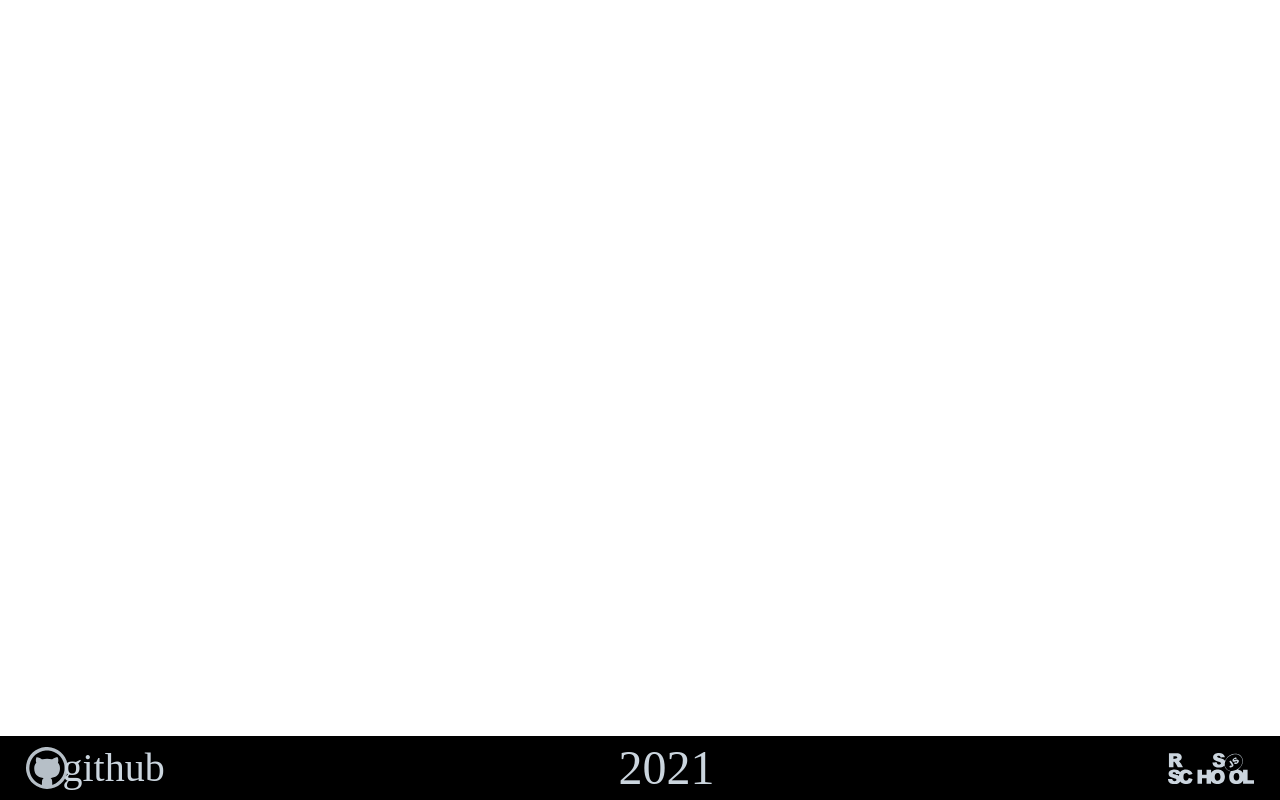
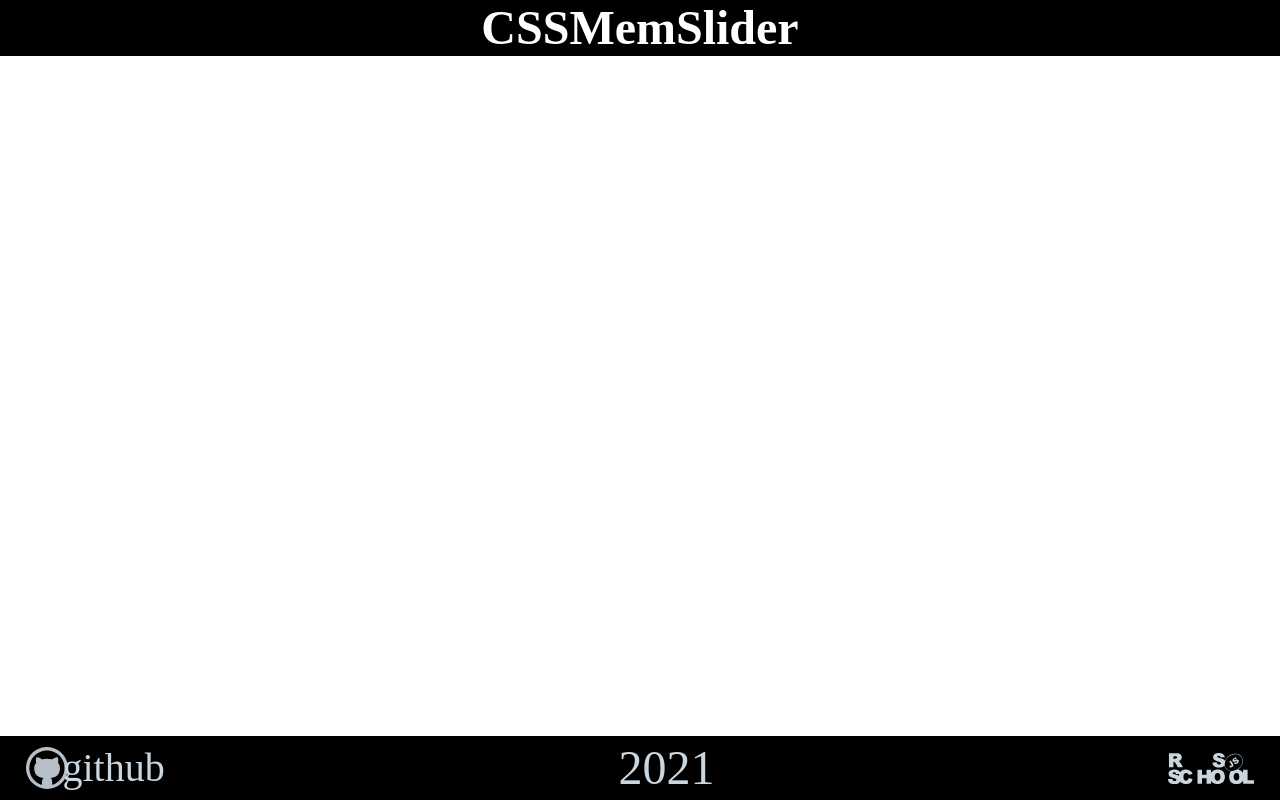
Before and after one commit to Valeria310/cssMemSlider, a plain HTML site: page cssMemSlider/index.html in a window 1280 px wide. Drawn offline with Linux system fonts and the light colour scheme.

Commit message:
feat: add header (2021-10-16 11:18:27)

```diff
--- a/cssMemSlider/index.html
+++ b/cssMemSlider/index.html
@@ -9,7 +9,11 @@
     <title>cssMemSlider</title>
 </head>
 <body>
-    <header class="header"></header>
+    <header class="header">
+        <div class="container">
+            <h1 class="title">CSSMemSlider</h1>
+        </div>
+    </header>
     <main class="main"></main>
     <footer class="footer">
         <div class="container">
--- a/cssMemSlider/style.css
+++ b/cssMemSlider/style.css
@@ -12,7 +12,16 @@ a {
     margin: 0 auto;
 }
 .header {
-    flex: 0 1 5%;
+    flex: 0 1 7%;
+    background-color: #000;
+}
+.title {
+    height: 100%;
+    font-size: 3rem;
+    color: #fff;
+    display: flex;
+    justify-content: center;
+    align-items: center;
 }
 .main {
     flex: 1 0 auto;
```
